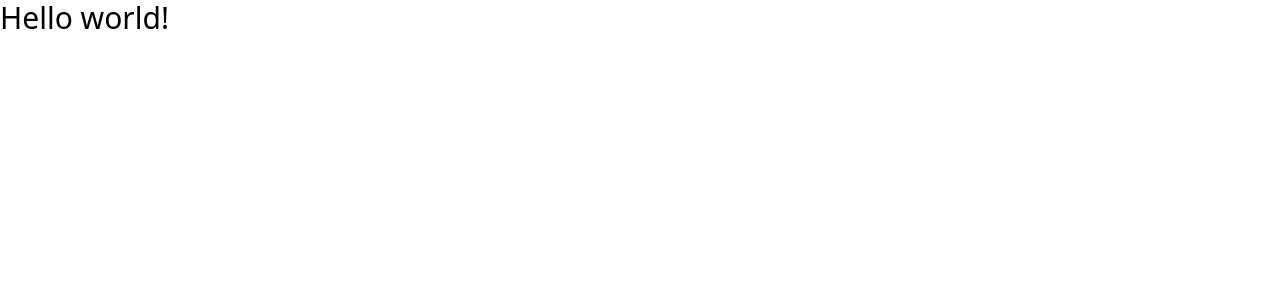
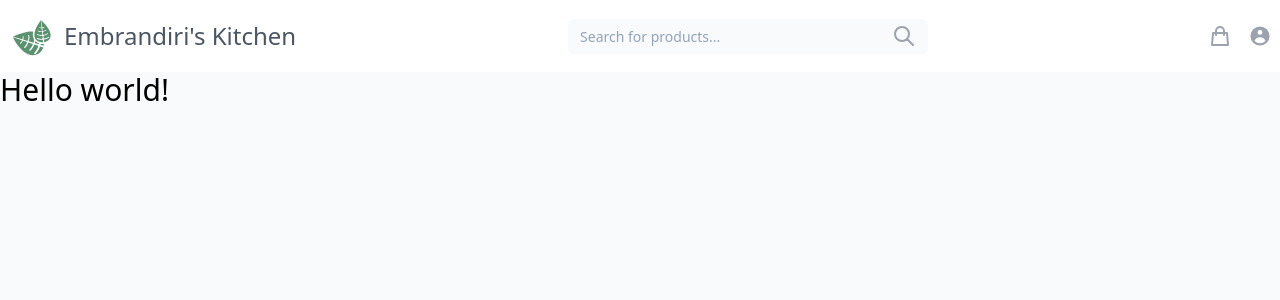
Before and after one commit to AlQa-hOlic/ecommerce, a Next.js app: page / in a window 1280 px wide. Shown: the top 300 px of the page. Built offline with nearby package versions, Linux system fonts and the light colour scheme.

Commit message:
Header design

```diff
--- a/package.json
+++ b/package.json
@@ -12,7 +12,8 @@
     "next": "^12.0.10",
     "nodemailer": "^6.7.2",
     "react": "^17.0.2",
-    "react-dom": "^17.0.2"
+    "react-dom": "^17.0.2",
+    "react-spring": "^9.4.2"
   },
   "devDependencies": {
     "@types/node": "^17.0.15",
--- a/pages/index.tsx
+++ b/pages/index.tsx
@@ -1,7 +1,107 @@
 import { NextPage } from "next";
+import Head from "next/head";
+import Image from "next/image";
+import Link from "next/link";
 
 const Index: NextPage = () => {
-  return <h1 className="text-3xl font-normal">Hello world!</h1>;
+  return (
+    <div className="bg-gray-50 min-h-screen">
+      <header className="sticky top-0 h-[72px] backdrop-filter backdrop-blur-md bg-white">
+        <Head>
+          <title>Embrandiri&#39;s Kitchen</title>
+        </Head>
+        <div className="container mx-auto h-full flex justify-start items-center">
+          <Link href='/' scroll={false}>
+            <a>
+              <h1 className="font-normal text-2xl text-gray-600 flex items-center">
+                <Image src="/logo.svg" alt="Ecommerce App" height={64} width={64} />
+                <span className="hidden md:inline">Embrandiri&#39;s Kitchen</span>
+              </h1>
+            </a>
+          </Link>
+          <nav className="flex-grow h-full flex justify-between items-center">
+            <div className="hidden md:flex">
+              {/* <Link href="/">
+                <a className="inline-flex mx-2 items-center leading-6 text-gray-500 transition-colors duration-400 hover:text-gray-900">
+                  Shop
+                </a>
+              </Link>
+              <Link href="/about">
+                <a className="inline-flex mx-2 items-center leading-6 text-gray-500 transition-colors duration-400 hover:text-gray-900">
+                  About
+                </a>
+              </Link> */}
+            </div>
+            {/* <input className="min-w-[280px] px-3 py-2 bg-white rounded-md text-sm placeholder-slate-400 focus:outline-none focus:border-sky-500 focus:ring-2 focus:ring-sky-500 disabled:bg-slate-50 disabled:text-slate-500 disabled:border-slate-200 disabled:shadow-none invalid:border-pink-500 invalid:text-pink-600 focus:invalid:border-pink-500 focus:invalid:ring-pink-500" placeholder="Search for products..." /> */}
+            <form autoComplete="false" onSubmit={e => {
+              e.preventDefault()
+              alert('Form submitted!')
+            }} className="group flex items-center flex-grow md:flex-grow-0 md:max-w-[360px] w-full mx-4 bg-gray-50 rounded-md focus-within:border-gray-200 focus-within:ring-1 focus-within:ring-gray-200">
+              <input
+                className="px-3 py-2 h-full w-full bg-transparent focus:outline-none text-sm placeholder-slate-400"
+                placeholder="Search for products..."
+              />
+              <button type="submit">
+                <svg
+                  xmlns="http://www.w3.org/2000/svg"
+                  className="h-6 w-6 mr-3 cursor-pointer text-gray-400 transition-colors group-focus-within:text-gray-500"
+                  fill="none"
+                  viewBox="0 0 24 24"
+                  stroke="currentColor"
+                >
+                  {/* <path
+                    strokeLinecap="round"
+                    strokeLinejoin="round"
+                    strokeWidth={2}
+                    d="M14 5l7 7m0 0l-7 7m7-7H3"
+                  /> */}
+                  <path
+                    strokeLinecap="round"
+                    strokeLinejoin="round"
+                    strokeWidth={2}
+                    d="M21 21l-6-6m2-5a7 7 0 11-14 0 7 7 0 0114 0z"
+                  />
+                </svg>
+              </button>
+            </form>
+            <div className="flex items-center space-x-4 px-2">
+              <a title="Cart">
+                <svg
+                  xmlns="http://www.w3.org/2000/svg"
+                  className="h-6 w-6 cursor-pointer text-gray-400 transition-all duration-400 hover:scale-125 hover:text-gray-700"
+                  fill="none"
+                  viewBox="0 0 24 24"
+                  stroke="currentColor"
+                >
+                  <path
+                    strokeLinecap="round"
+                    strokeLinejoin="round"
+                    strokeWidth={2}
+                    d="M16 11V7a4 4 0 00-8 0v4M5 9h14l1 12H4L5 9z"
+                  />
+                </svg>
+              </a>
+              <svg
+                xmlns="http://www.w3.org/2000/svg"
+                className="h-6 w-6 cursor-pointer text-gray-400 transition-all duration-400 hover:scale-125 hover:text-gray-700"
+                viewBox="0 0 20 20"
+                fill="currentColor"
+              >
+                <path
+                  fillRule="evenodd"
+                  d="M18 10a8 8 0 11-16 0 8 8 0 0116 0zm-6-3a2 2 0 11-4 0 2 2 0 014 0zm-2 4a5 5 0 00-4.546 2.916A5.986 5.986 0 0010 16a5.986 5.986 0 004.546-2.084A5 5 0 0010 11z"
+                  clipRule="evenodd"
+                />
+              </svg>
+            </div>
+          </nav>
+        </div>
+      </header>
+      <main>
+        <h1 className="text-3xl font-normal h-[300rem]">Hello world!</h1>
+      </main>
+    </div>
+  );
 };
 
 export default Index;
```
Also changed, not shown: public/logo.svg (added), 1 other file (tests, documents, lock files or other folders).
